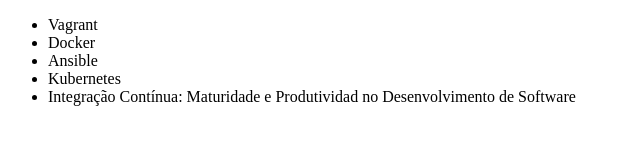
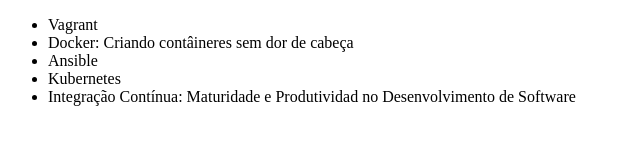
Before and after one commit to BrunoCesar10/teste-comandos, a plain HTML site: page index.html in a window 1280 px wide. Shown: the whole page, without its empty margins (0-640 px from the left). Drawn offline with Linux system fonts and the light colour scheme.

Commit message:
Alteração no nome de um item da lista

```diff
--- a/index.html
+++ b/index.html
@@ -7,7 +7,7 @@
     <body>
         <ul>
             <li>Vagrant</li>
-            <li>Docker</li>
+            <li>Docker: Criando contâineres sem dor de cabeça</li>
             <li>Ansible</li>
             <li>Kubernetes</li>
             <li>Integração Contínua: Maturidade e Produtividad no Desenvolvimento de Software</li>
```
